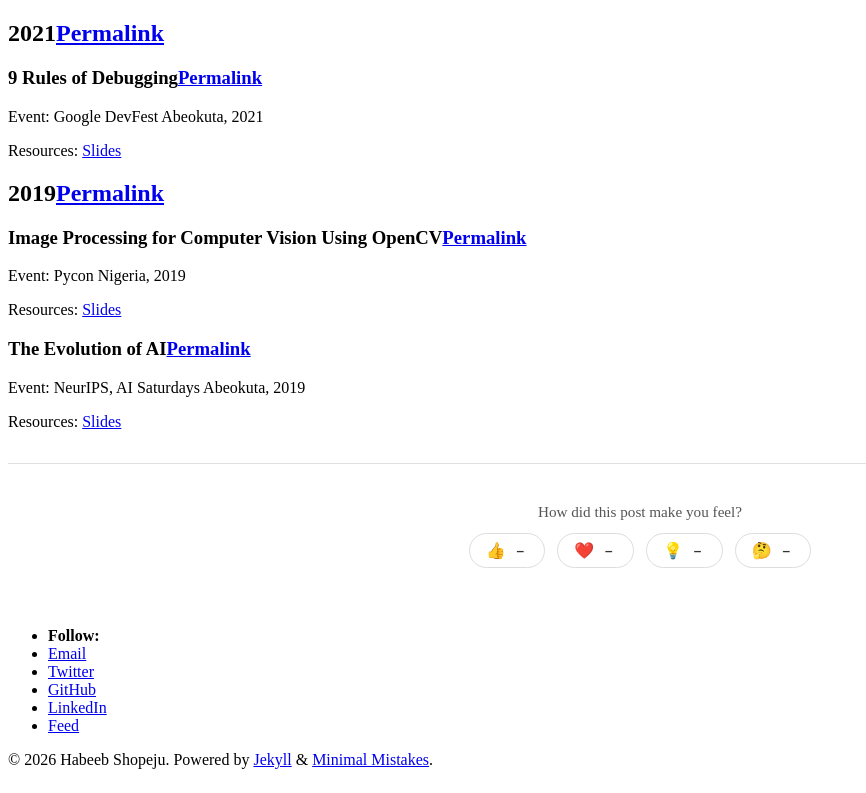
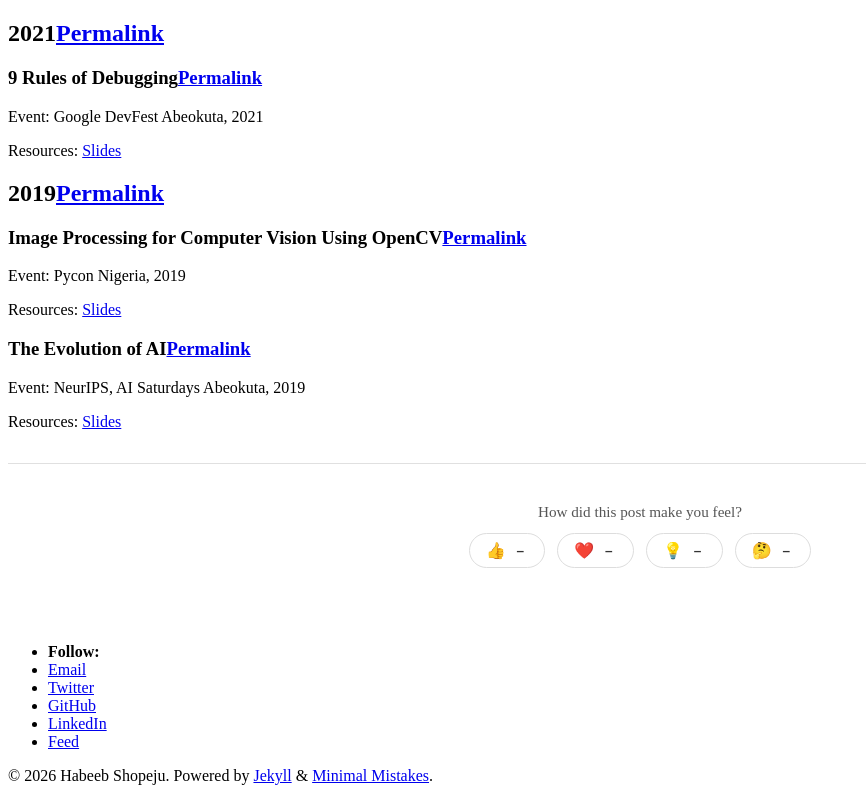
Before and after one commit to HAKSOAT/haksoat.github.io, a Jekyll site: the page built from _pages/talks-archive.md, in a window 1280 px wide. Shown: the part 5251-6044 px from the top of the page, without its empty margins (0-866 px from the left). Built offline with Jekyll 4.4.1, drawn with Linux system fonts in a browser that asks for light colours; cached includes are drawn as plain includes.

Commit message:
Fix reactions widget: equalise top and bottom padding for vertical symmetry

```diff
--- a/_includes/reactions.html
+++ b/_includes/reactions.html
@@ -20,7 +20,7 @@
   .post-reactions {
     clear: both;
     margin: 2em 0 1rem;
-    padding: 1.5em 0 0.5rem;
+    padding: 1.5em 0 1.5em;
     border-top: 1px solid #e0e0e0;
     text-align: center;
   }
```
